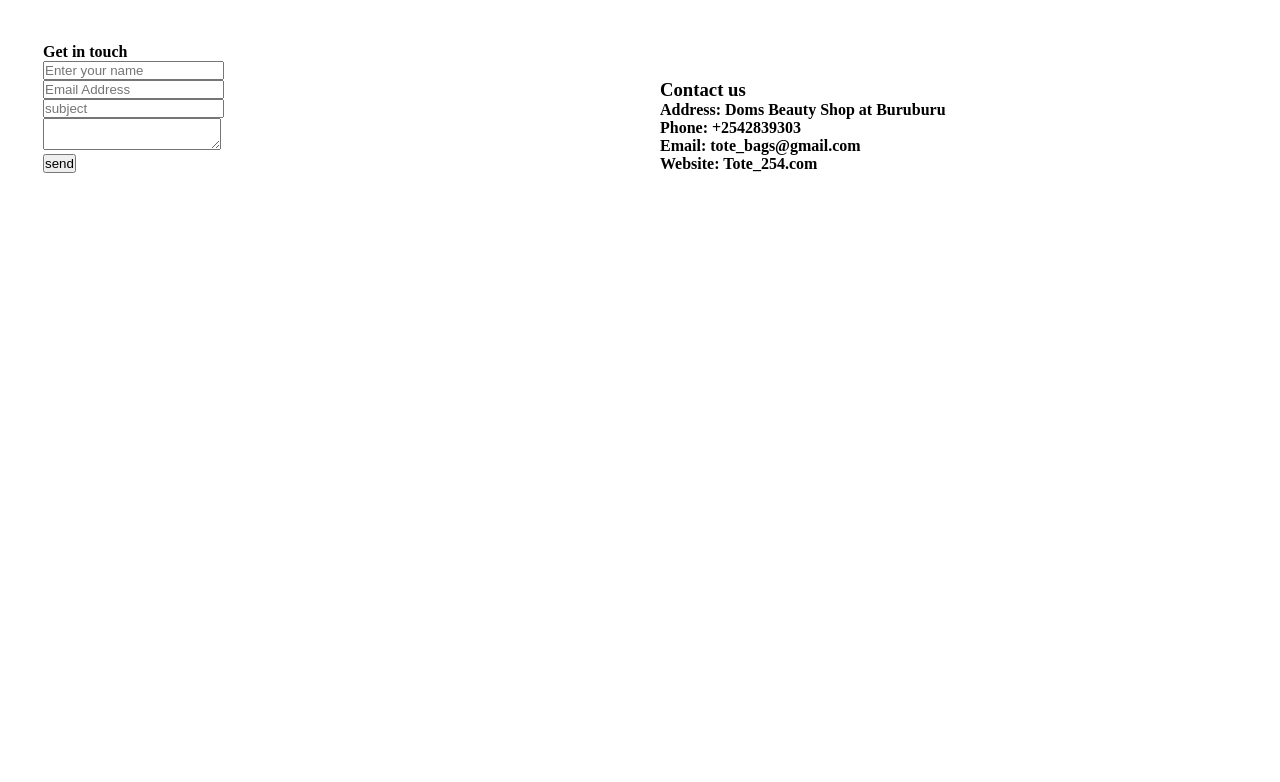
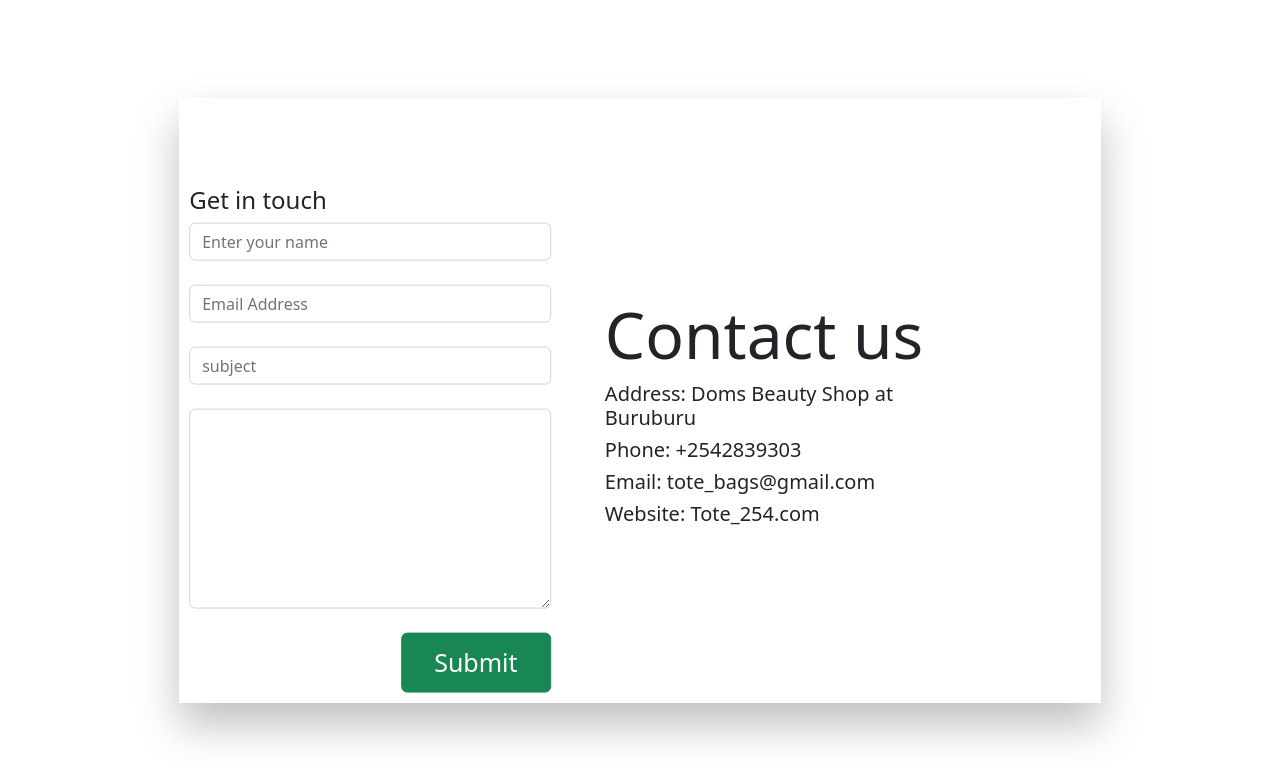
Before and after one commit to Nanjimars/tote-bags_254, a Flask app: page /contact in a window 1280 px wide. Shown: the top 782 px of the page. Run offline with Flask 2, Linux system fonts and the light colour scheme; some libraries are stand-ins or nearby versions.

Commit message:
Added CSSto the contact page

```diff
--- a/static/css/style.css
+++ b/static/css/style.css
@@ -127,15 +127,26 @@ nav ul li a:hover::after{
     display:block;
     margin:25px 5px;
 }
+.contact_page{
+  position:absolute;
+  top:50%;
+  left:50%;
+  transform: translate(-50%, -50%);
+  width: 72%;
+  padding: 10px;
+  box-shadow: 0px 22px 40px rgba(0, 0, 0, 0.25);
+}
 
-.contact_divs{
-    border: 3px solid #fff;
-    padding: 20px;
+.content {
+    align-items:center;
+    margin: 30px;
 }
-.info {
-    width: 50%;
-    float: left;
-    padding: 20px;
-    align-items:center;
-
+.message-box{
+height:200px;
 }
+.btn{
+height:60px;
+width:150px;
+font-size:25px;
+float:right;
+}
--- a/templates/contact.html
+++ b/templates/contact.html
@@ -1,7 +1,14 @@
 
 <!--SweetAlert-->
 <!--for alerts (check it out)-->
+<link href="https://cdn.jsdelivr.net/npm/bootstrap@5.2.3/dist/css/bootstrap.min.css" rel="stylesheet" integrity="sha384-rbsA2VBKQhggwzxH7pPCaAqO46MgnOM80zW1RWuH61DGLwZJEdK2Kadq2F9CUG65" crossorigin="anonymous">
+<script src="https://cdn.jsdelivr.net/npm/bootstrap@5.2.3/dist/js/bootstrap.bundle.min.js" integrity="sha384-kenU1KFdBIe4zVF0s0G1M5b4hcpxyD9F7jL+jjXkk+Q2h455rYXK/7HAuoJl+0I4" crossorigin="anonymous"></script>
 
+<style>
+    *{
+    margin-top: 30px;
+    }
+</style>
 <!DOCTYPE html>
 <html lang="en">
 <head>
@@ -10,35 +17,40 @@
     <link rel="stylesheet" href="../static/css/style.css">
 </head>
 <body>
-<div class="contact_divs">
-
-    <div class="info">
+<section class="contact_page">
+        <div class="row">
+            <div class="col-md-5"><br><br>
                     <h4>Get in touch</h4>
                     <form action="/contact" method="POST">
-            <input type="text" name="name" placeholder="Enter your name">
+                        <input class="form-control" type="text" name="name" placeholder="Enter your name">
                         <br>
-            <input type="email" name="email" placeholder="Email Address">
+                        <input class="form-control" type="email" name="email" placeholder="Email Address">
                         <br>
-            <input type="text" name="subject" placeholder="subject">
+                        <input  class="form-control"type= "text" name="subject" placeholder="subject">
                         <br>
-            <textarea name="comment"></textarea>
+                        <textarea class="form-control message-box"name="comment"></textarea>
                         <br>
-            <input type="submit" value="send">
+                        <input class="btn btn-success" type="submit" value="Submit">
 
 
                     </form>
                     <br><br>
                     <span class="text-">{{msg}}</a></span>
+            </div>
 
-    </div>
+
             <br><br>
-    <div class="info">
-        <h3>Contact us</h3>
-        <h4>Address: Doms Beauty Shop at Buruburu</h4>
-        <h4>Phone: +2542839303</h4>
-        <h4>Email: tote_bags@gmail.com</h4>
-       <h4>Website: Tote_254.com</h4>
+
+                <div class="content col-md-5">
+                    <div class="Jumbotron">
+                        <h1 class="display-3">Contact us</h1>
+                        <h4 class="lead">Address: Doms Beauty Shop at Buruburu</h4>
+                        <h4 class="lead">Phone: +2542839303</h4>
+                        <h4 class="lead">Email: tote_bags@gmail.com</h4>
+                       <h4 class="lead">Website: Tote_254.com</h4>
                         </div>
                 </div>
+        </div>
+    </section>
 </body>
 </html>
```
Lines whose indentation alone changed are shown as unchanged.
